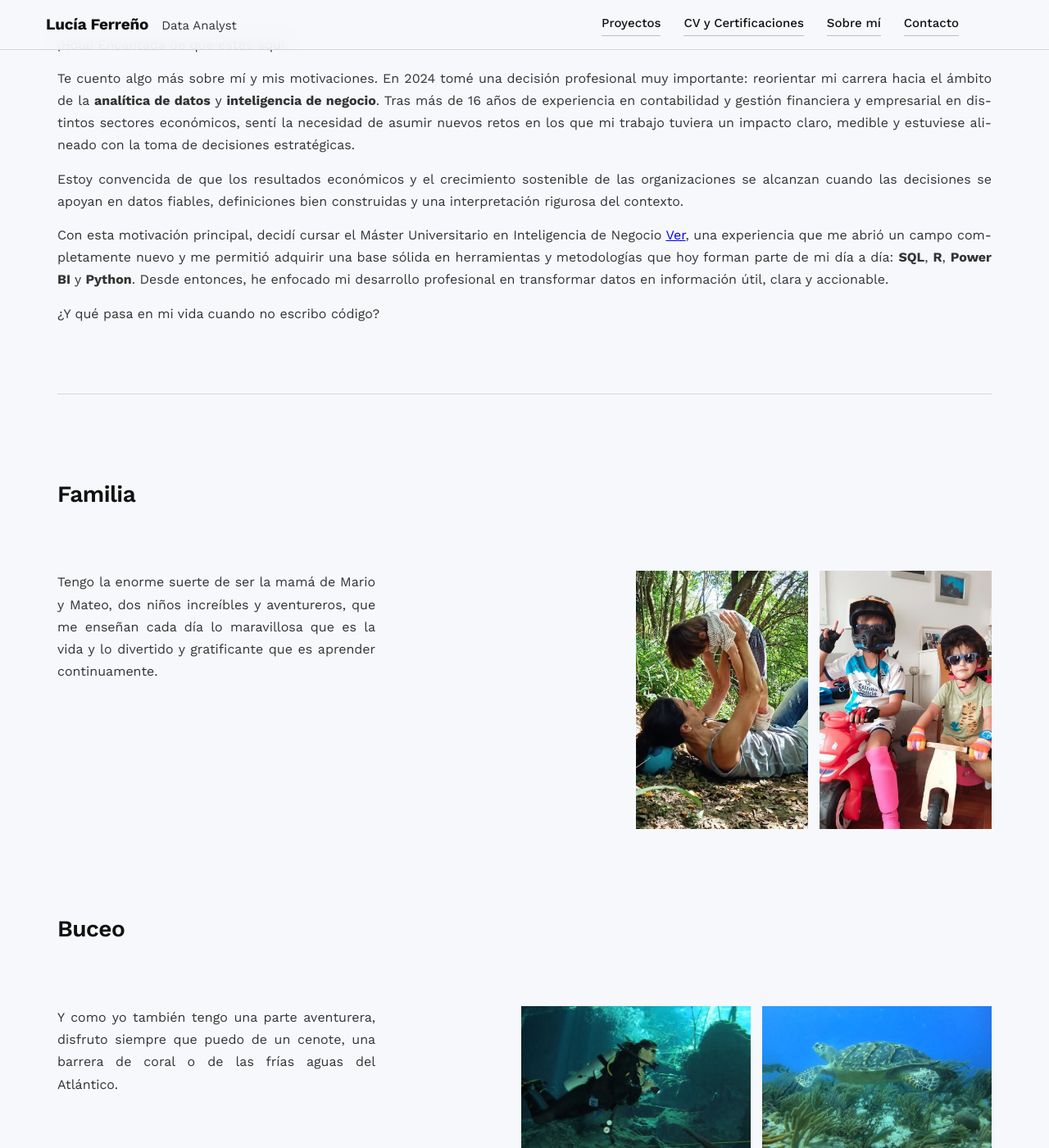
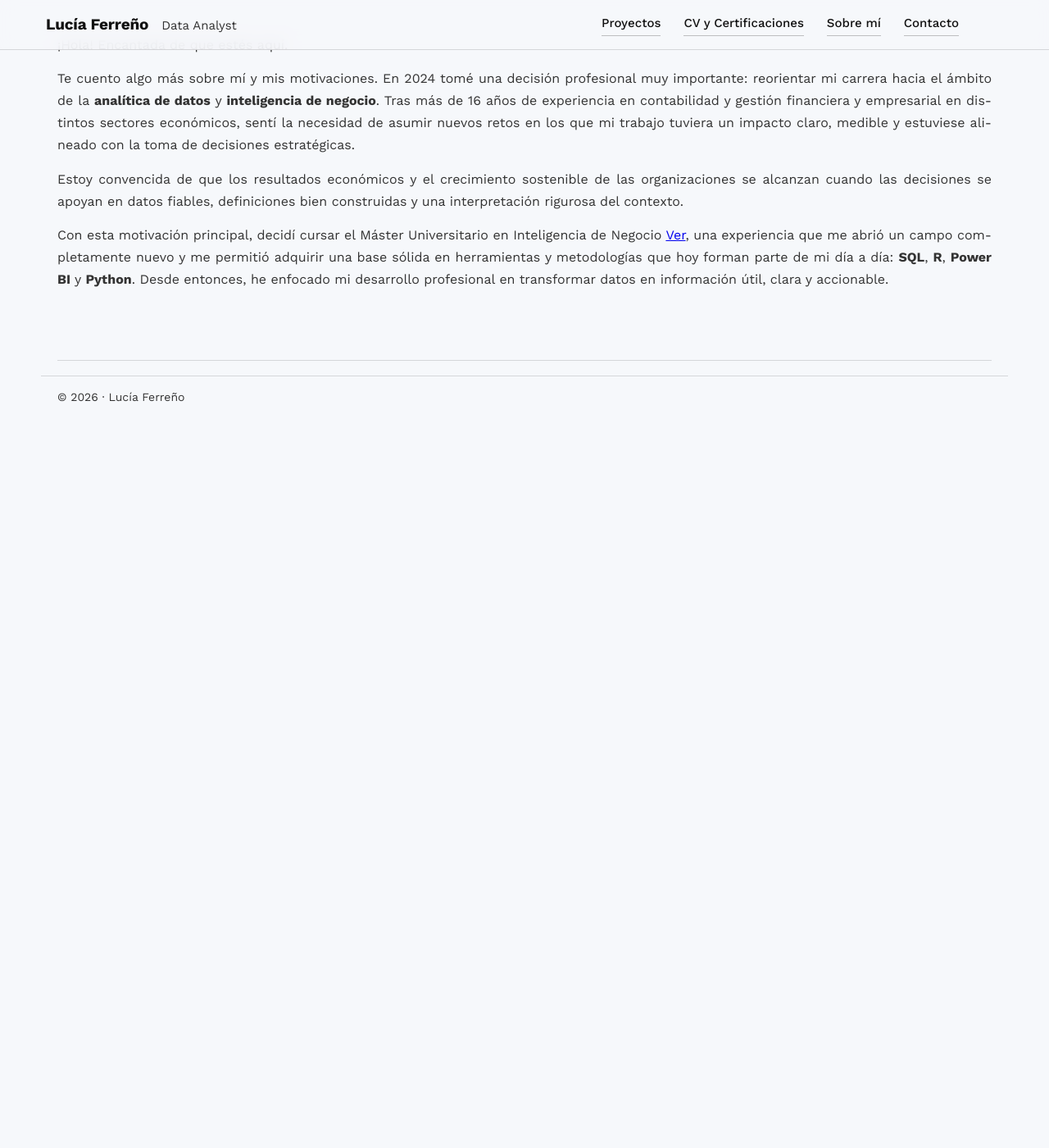
Before and after one commit to lucia-ferreno-pico/Portfolio, a Jekyll site: the page built from about.md, in a window 1280 px wide and 1400 px high, scrolled down 270 px. Shown: the whole window at 82% size. Built offline with Jekyll 4.4.1, drawn with Linux system fonts in a browser that asks for light colours; after the commit the page ends 900 px from its top, so only the background shows below that.

Commit message:
Update about.md

```diff
--- a/about.md
+++ b/about.md
@@ -24,37 +24,5 @@ permalink: /about/
       Con esta motivación principal, decidí cursar el Máster Universitario en Inteligencia de Negocio <a href="https://www.unir.net/empresa/master-business-intelligence/" target="_blank" rel="noopener">Ver</a>, una experiencia que me abrió un campo completamente nuevo y me permitió adquirir una base sólida en herramientas y metodologías que hoy forman parte de mi día a día:  <strong>SQL</strong>, <strong>R</strong>, <strong>Power BI</strong> y <strong>Python</strong>. Desde entonces, he enfocado mi desarrollo profesional en transformar datos en información útil, clara y accionable.
     </p>
 
-    <p>
-     ¿Y qué pasa en mi vida cuando no escribo código?
-    </p>
+
   </section>
-
-  <section class="personal-block">
-    <h2>Familia</h2>
-
-    <div class="personal-grid">
-    <div class="personal-text">
-      <p> Tengo  la  enorme suerte de ser la mamá de  Mario y Mateo, dos niños increíbles y aventureros, que me enseñan cada día lo maravillosa que es la vida y lo divertido y gratificante que es aprender continuamente.</p>
-    </div>
-
-    <div class="personal-photos family-photos">
-      <img src="{{ '/assets/img/about/family-1.jpg' | relative_url }}" alt="Familia 1">
-      <img src="{{ '/assets/img/about/family-2.jpg' | relative_url }}" alt="Familia 2">
-    </div>
-  </div>
-</section>
-
- <section class="personal-block">
-  <h2>Buceo</h2>
-
-  <div class="personal-grid">
-    <div class="personal-text">
-      <p>Y como yo también tengo una parte aventurera, disfruto siempre que puedo de un cenote, una barrera de coral o de las frías aguas del Atlántico.</p>
-    </div>
-
-    <div class="personal-photos hobby-photos">
-      <img src="{{ '/assets/img/about/hobby-1.jpg' | relative_url }}" alt="Afición 1">
-      <img src="{{ '/assets/img/about/hobby-2.jpg' | relative_url }}" alt="Afición 2">
-    </div>
-  </div>
-</section>
```
